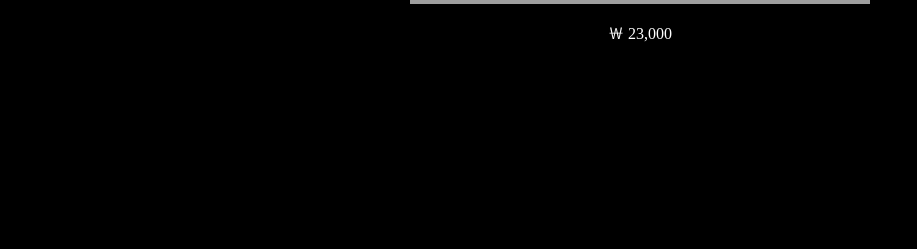
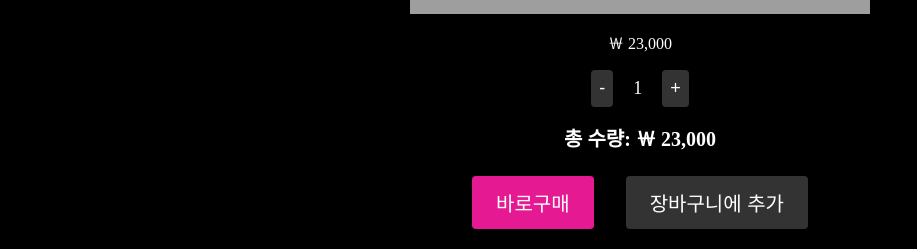
Before and after one commit to hong-311/beauty-shop, a React (Create React App) app: page /1 in a window 1280 px wide. Shown: the part 703-952 px from the top of the page, without its empty margins (0-917 px from the left). Before the commit the page ends 877 px from the top, so only its background shows below. Built offline with nearby package versions, Linux system fonts and the light colour scheme; grey boxes are pictures that could not be loaded.

Commit message:
상품 수량 옵션, 장바구니 추가 기능 구현
상품 수량 옵션과 장바구니 추가 기능을 구현하였습니다

```diff
--- a/src/component/Product.js
+++ b/src/component/Product.js
@@ -1,4 +1,5 @@
-import React from 'react';
+// Product.js
+import React, { useState } from 'react';
 import { useParams } from 'react-router-dom';
 import { initialBests } from './BestData';
 import styled from 'styled-components';
@@ -9,7 +10,7 @@ margin: 16px;
   text-align: center;
 
   h2 {
-  color: #333;
+    margin-bottom: 10px;
   }
 
   img {
@@ -18,30 +19,122 @@ img {
     height: 460px;
     margin-top: 12px;
   }
+`;
 
-div {
+const DescriptionBlock = styled.div`
   margin-top: 12px;
 
   p {
     margin-bottom: 8px;
   }
+`;
+
+const QuantityBlock = styled.div`
+  margin-top: 16px;
+  display: flex;
+  align-items: center;
+  justify-content: center;
+
+  button {
+    font-size: 18px;
+    padding: 8px;
+    margin: 0 8px;
+    cursor: pointer;
+    border: none;
+    background-color: #333;
+    color: #fff;
+    border-radius: 4px;
+  }
+
+  span {
+    font-size: 18px;
+    margin: 0 12px;
   }
 `;
 
-function Product() {
+const TotalBlock = styled.p`
+  font-size: 20px;
+  font-weight: bold;
+  margin-top: 16px;
+`;
+
+const ButtonsBlock = styled.div`
+  display: flex;
+  justify-content: center;
+  margin-top: 24px;
+
+  button {
+    font-size: 20px;
+    padding: 12px 24px;
+    margin: 0 16px;
+    cursor: pointer;
+    border: none;
+    border-radius: 4px;
+  }
+`;
+
+const BuyNowButton = styled.button`
+  background-color: #e51a92;
+  color: #fff;
+`;
+
+const AddToCartButton = styled.button`
+  background-color: #333;
+  color: #fff;
+`;
+
+function Product({ cartItems, setCartItems }) {
   const { id } = useParams();
-  const selectedProduct = initialBests.find(product => product.id === parseInt(id));
+  const selectedProduct = initialBests.find((product) => product.id === parseInt(id));
 
   const { name, image, descript, price } = selectedProduct;
+
+  const [count, setCount] = useState(1);
+
+  const handleCount = (type) => {
+    if (type === 'plus') {
+      setCount(count + 1);
+    } else {
+      if (count === 1) return;
+      setCount(count - 1);
+    }
+  };
+
+  const totalAmount = price * count;
+
+  const handleAddToCart = () => {
+    const productToAdd = {
+      id: selectedProduct.id,
+      name: selectedProduct.name,
+      image: selectedProduct.image,
+      price: selectedProduct.price,
+      quantity: count,
+    };
+
+    setCartItems((prevCartItems) => [...prevCartItems, productToAdd]);
+    console.log('상품이 장바구니에 추가되었습니다:', productToAdd);
+  };
 
   return (
     <ProductBlock>
       <h2>{name}</h2>
       <img src={image} alt="상품이미지" />
-      <div>
+      <DescriptionBlock>
         {descript && <p>{descript}</p>}
         <p>￦ {price.toLocaleString()}</p>
-      </div>
+      </DescriptionBlock>
+      <QuantityBlock>
+        <button onClick={() => handleCount('minus')}>-</button>
+        <span>{count}</span>
+        <button onClick={() => handleCount('plus')}>+</button>
+      </QuantityBlock>
+      <TotalBlock>총 수량: ￦ {totalAmount.toLocaleString()}</TotalBlock>
+      <ButtonsBlock>
+        <BuyNowButton className="buy-now">바로구매</BuyNowButton>
+        <AddToCartButton className="add-to-cart" onClick={handleAddToCart}>
+          장바구니에 추가
+        </AddToCartButton>
+      </ButtonsBlock>
     </ProductBlock>
   );
 }
```
Lines whose indentation alone changed are shown as unchanged.
